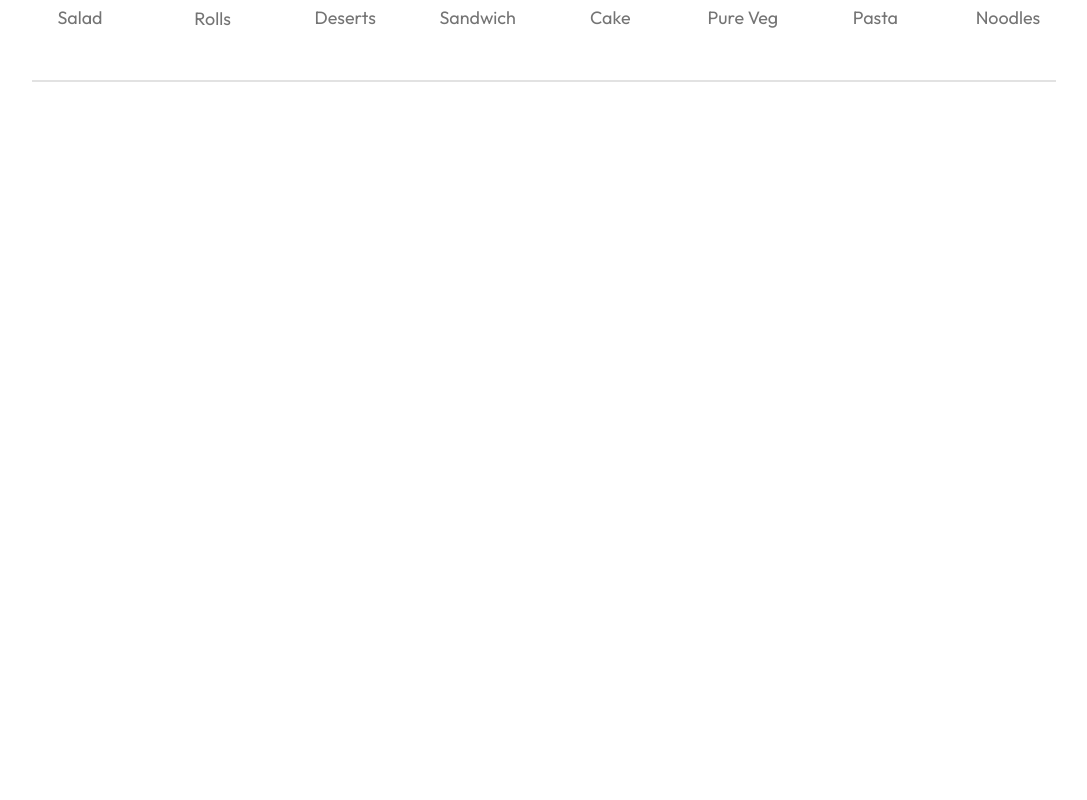
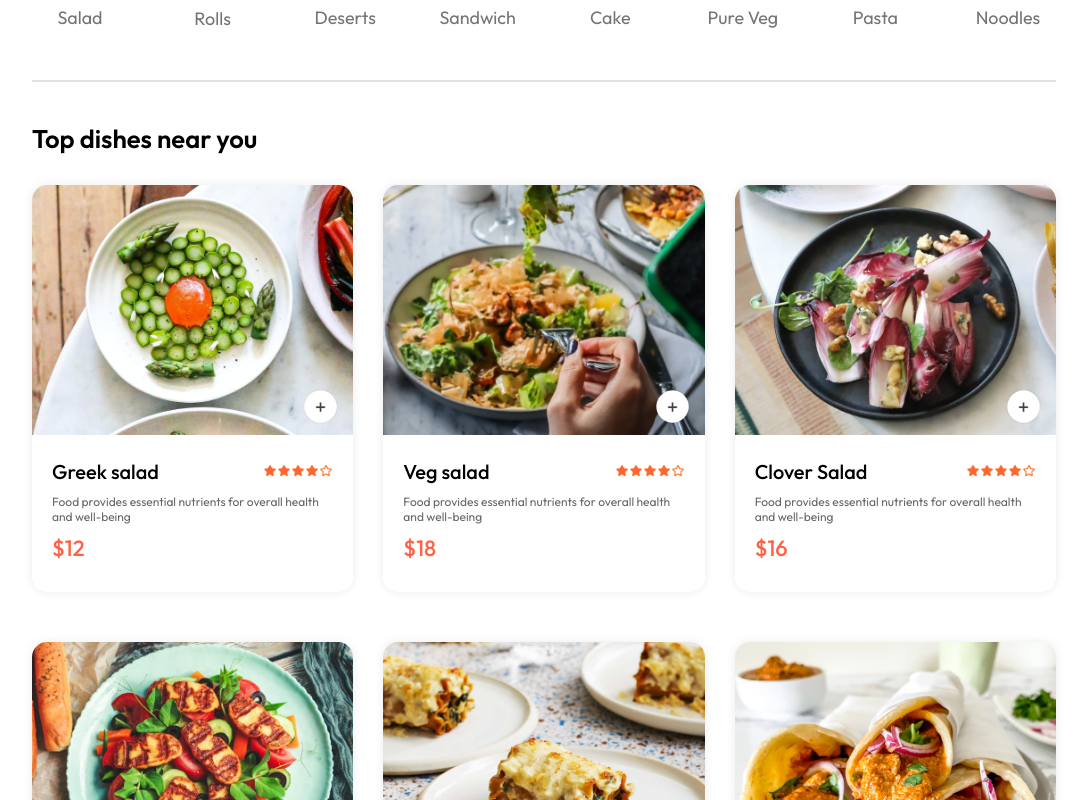
Before and after one commit to rashimarasangi/FoodDel, a React (Vite) app in the folder frontend/: page / in a window 1280 px wide. Shown: the part 820-1620 px from the top of the page, without its empty margins (96-1183 px from the left). Before the commit the page ends 912 px from the top, so only its background shows below. Built offline with nearby package versions, Linux system fonts and the light colour scheme.

Commit message:
food item section andfood display section are  added

```diff
--- /dev/null
+++ b/frontend/src/components/FoodDisplay/FoodDisplay.css
@@ -0,0 +1,14 @@
+.food-display{
+    margin-top: 30px;
+}
+.food-display h2{
+    font-size: max(2vw,24px);
+    font-weight: 600;
+}
+.food-display-list{
+    display: grid;
+    grid-template-columns: repeat(auto-fill,minmax(240px,1fr));
+    margin-top: 30px;
+    gap: 30px;
+    row-gap: 50px;
+}
--- /dev/null
+++ b/frontend/src/components/FoodDisplay/FoodDisplay.jsx
@@ -0,0 +1,22 @@
+import React, { useContext } from 'react'
+import './FoodDisplay.css'
+import { StoreContext } from '../../context/StoreContext'
+import FoodItem from '../FoodItem/FoodItem'
+
+const FoodDisplay = ({category}) => {
+
+    const {food_list} = useContext(StoreContext)
+
+    return (
+    <div className='food-display'>
+      <h2>Top dishes near you</h2>
+      <div className="food-display-list">
+        {food_list.map((item,index)=>{
+            return <FoodItem key={index} id={item._id} name={item.name} description={item.description} price={item.price} image={item.image}/>
+        })}
+      </div>
+    </div>
+  )
+}
+
+export default FoodDisplay
--- /dev/null
+++ b/frontend/src/components/FoodItem/FoodItem.css
@@ -0,0 +1,67 @@
+.food-item{
+    width: 100%;
+    margin: auto;
+    border-radius: 15px;
+    box-shadow: 0px 0px 10px #00000015;
+    transition: 0.3s;
+    animation: fadeIn 1s;
+}
+.food-item-image{
+    width: 100%;
+    border-radius: 15px 15px 0px 0px;
+}
+.food-item-info{
+    padding: 20px;
+
+}
+.food-item-name-rating{
+    display: flex;
+    justify-content: space-between;
+    align-items: center;
+    margin-bottom: 10px;
+
+}
+.food-item-name-rating p{
+    font-size: 20px;
+    font-weight: 500;
+
+}
+.food-item-name-rating img{
+    width: 70px;
+}
+.food-item-desc{
+    color: #676767;
+    font-size: 12px;
+}
+.food-item-price{
+    color: tomato;
+    font-size: 22px;
+    font-weight: 500;
+    margin: 10px 0px;
+
+}
+.food-item-img-container{
+    position: relative;
+}
+.food-item-img-container .add{
+    width: 35px;
+    position: absolute;
+    bottom: 15px;
+    right: 15px;
+    cursor: pointer;
+    border-radius: 50%;
+}
+.food-item-counter{
+    position: absolute;
+    bottom: 15px;
+    right: 15px;
+    display: flex;
+    align-items: center;
+    gap: 10px;
+    padding: 6px;
+    border-radius: 50px;
+    background-color: white;
+}
+.food-item-counter img{
+    width: 30px;
+}
--- /dev/null
+++ b/frontend/src/components/FoodItem/FoodItem.jsx
@@ -0,0 +1,39 @@
+import React, { useState } from 'react'
+import './FoodItem.css'
+import { assets } from '../../assets/assets'
+
+const FoodItem = ({id,name,price,description,image}) => {
+
+  const [itemCount,setItemCount] = useState(0)
+
+
+  return (
+    <div className='food-item'>
+      <div className="food-item-img-container">
+        <img className='food-item-image' src={image} alt="" />
+
+          {!itemCount
+             ?<img className='add' onClick={()=>setItemCount(prev=>prev+1)} src={assets.add_icon_white} alt=""/>
+             :<div className="food-item-counter">
+              <img onClick={()=>setItemCount(prev=>prev-1)} src={assets.remove_icon_red} alt="" />
+              <p>{itemCount}</p>
+              <img onClick={()=>setItemCount(prev=>prev+1)} src={assets.add_icon_green} alt="" />
+
+
+             </div>
+
+          }
+      </div>
+      <div className="food-item-info">
+        <div className="food-item-name-rating">
+          <p>{name}</p>
+          <img src={assets.rating_starts} alt="" />
+        </div>
+        <p className="food-item-desc">{description}</p>
+        <p className="food-item-price">${price}</p>
+      </div>
+    </div>
+  )
+}
+
+export default FoodItem
--- a/frontend/src/context/StoreContext.jsx
+++ b/frontend/src/context/StoreContext.jsx
@@ -1,4 +1,5 @@
 import { createContext } from "react";
+import { food_list } from "../assets/assets";
 
 export const StoreContext = createContext (null)
 
@@ -6,7 +7,7 @@
 
 
     const contextValue = {
-
+              food_list
 
     }
     return(
--- a/frontend/src/pages/Home/Home.jsx
+++ b/frontend/src/pages/Home/Home.jsx
@@ -2,6 +2,7 @@
 import './Home.css'
 import Header from '../../components/Header/Header'
 import ExploreMenu from '../../components/ExploreMenu/ExploreMenu'
+import FoodDisplay from '../../components/FoodDisplay/FoodDisplay'
 
 const Home = () => {
 
@@ -10,6 +11,7 @@
     <div>
       <Header/>
       <ExploreMenu category={category} setCategory={setCategory}/>
+      <FoodDisplay category={category}/>
     </div>
   )
 }
```
